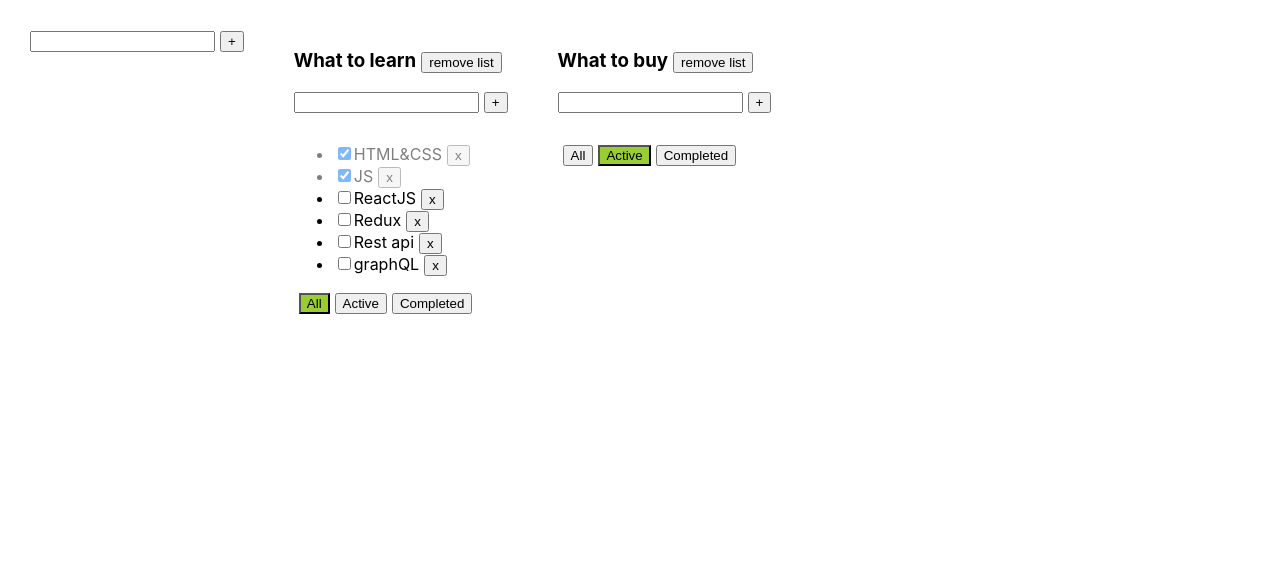
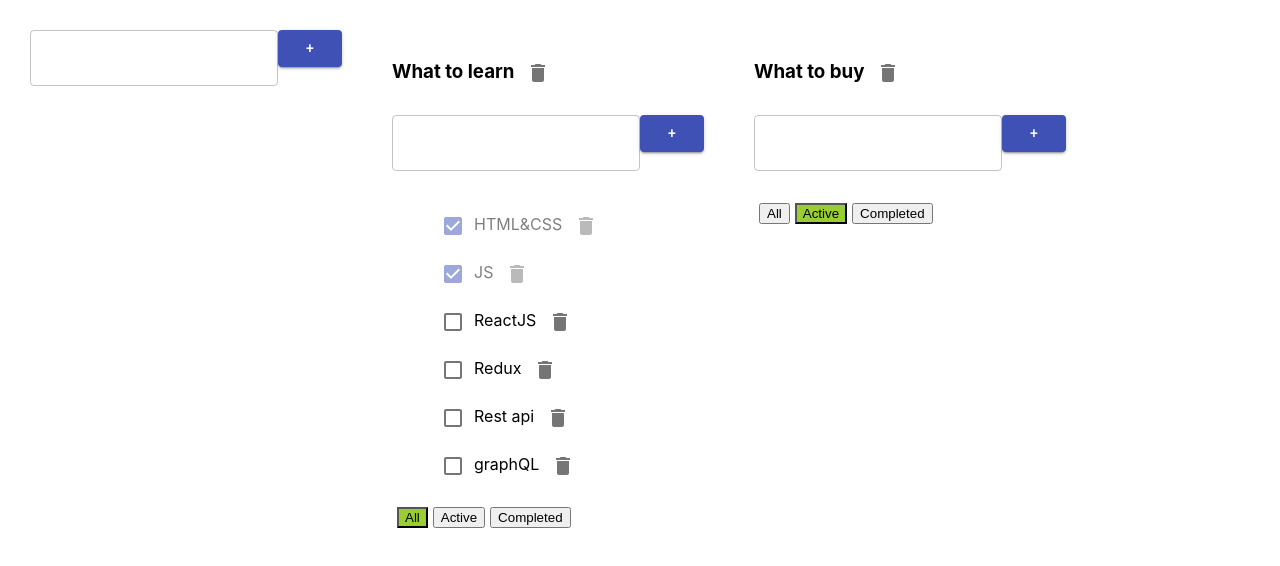
Before and after one commit to lergnom/Todolist, a React (Create React App) app: page / in a window 1280 px wide. Shown: the top 566 px of the page. Built offline with nearby package versions, Linux system fonts and the light colour scheme.

Commit message:
add iconButtons

```diff
--- a/src/AddItemForm.tsx
+++ b/src/AddItemForm.tsx
@@ -1,4 +1,6 @@
+import Button from "@material-ui/core/Button";
 import React, {ChangeEvent, KeyboardEvent, useState} from "react";
+import {TextField} from "@material-ui/core";
 
 type AddItemFormTypeProps = {
     addItem: (title: string) => void
@@ -35,9 +37,12 @@ export function AddItemForm(props: AddItemFormTypeProps) {
 
     return (
         <div>
-            <input onChange={onChangeHandle} className={error ? "errorInputFrame" : ""} value={title}
-                   onKeyPress={onKeyPressHandle}/>
-            <button onClick={addItem}>+</button>
+            <TextField variant={"outlined"}
+                       onChange={onChangeHandle}
+                       className={error ? "errorInputFrame" : ""}
+                       value={title}
+                       onKeyPress={onKeyPressHandle}/>
+            <Button variant={"contained"} color={"primary"} onClick={addItem}>+</Button>
             <div className={"errorBlock"}> {error ? 'Incorrect input' : ''}</div>
         </div>
 
--- a/src/Todolist.tsx
+++ b/src/Todolist.tsx
@@ -2,6 +2,8 @@ import React, {ChangeEvent} from "react";
 import {PropsType} from "./App";
 import {AddItemForm} from "./AddItemForm";
 import {EditableSpan} from "./EditableSpan";
+import {Checkbox, IconButton} from "@material-ui/core";
+import {Delete} from "@material-ui/icons";
 
 
 export function Todolist(props: PropsType) {
@@ -31,14 +33,16 @@ export function Todolist(props: PropsType) {
 
         }
 
-        return (<li className={t.isDone ? 'activeTask' : ''} key={t.id}><input type="checkbox" checked={t.isDone}
-                                                                               onChange={changeBox}/>
+        return (<div className={t.isDone ? 'activeTask' : ''} key={t.id}><Checkbox color={"primary"}
+                                                                                   checked={t.isDone}
+                                                                                   onChange={changeBox}/>
             <EditableSpan title={t.title} onChange={onChangeTitleHandler}/>
-            <button onClick={() => {
+            <IconButton onClick={() => {
                 props.removeTask(t.id, props.tlID)
-            }}> x
-            </button>
-        </li>)
+            }}>
+                <Delete/>
+            </IconButton>
+        </div>)
     })
 
 
@@ -48,11 +52,12 @@ export function Todolist(props: PropsType) {
 
     return (
         <div>
-            <h3><EditableSpan title={props.title} onChange={onChangeTitleTodoList }/>
-                <button onClick={() => {
+            <h3><EditableSpan title={props.title} onChange={onChangeTitleTodoList}/>
+                <IconButton onClick={() => {
                     props.removeList(props.tlID)
-                }}> remove list
-                </button>
+                }}>
+                    <Delete/>
+                </IconButton>
             </h3>
             <AddItemForm addItem={addTask}/>
             <ul>
```
